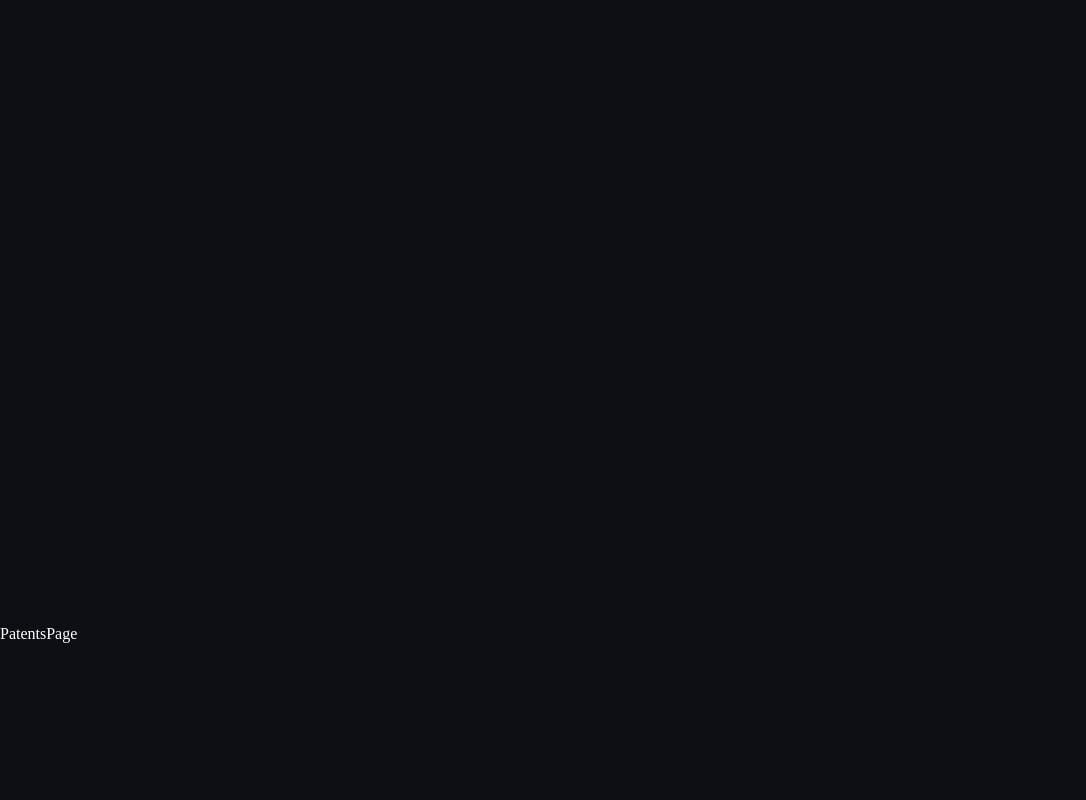
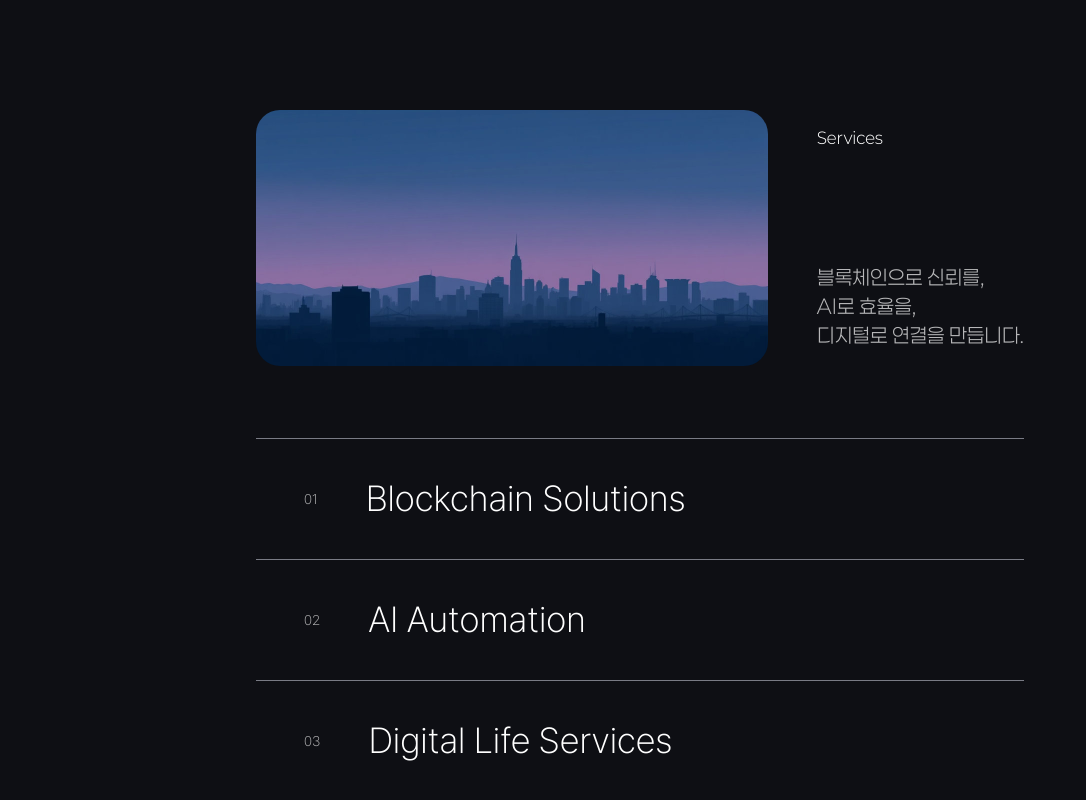
Before and after one commit to se-eun-park/dawn-street, a React (Vite) app: page / in a window 1280 px wide. Shown: the part 1780-2580 px from the top of the page, without its empty margins (0-1086 px from the left). Built offline with nearby package versions, Linux system fonts and the light colour scheme.

Commit message:
feat: service 페이지 구현

```diff
--- /dev/null
+++ b/src/components/ServiceCard.tsx
@@ -0,0 +1,5 @@
+const ServiceCard = () => {
+  return <div className='text-text-white'>ServiceCard</div>
+}
+
+export default ServiceCard
--- /dev/null
+++ b/src/components/ServiceDropDown.tsx
@@ -0,0 +1,55 @@
+import { useState, useRef } from 'react'
+
+type ServiceDropDownProps = {
+  idx: string
+  title: string
+  children: React.ReactNode
+}
+
+const ServiceDropDown = ({ idx, title, children }: ServiceDropDownProps) => {
+  const [isHover, setIsHover] = useState(false)
+  const [isOpen, setIsOpen] = useState(false)
+  const dropdownRef = useRef<HTMLDivElement>(null)
+
+  const handleMouseEnter = () => {
+    setIsOpen(false)
+
+    setIsHover(true)
+    setTimeout(() => {
+      setIsOpen(true)
+    }, 300)
+  }
+
+  const handleMouseLeave = () => {
+    setIsHover(false)
+    setIsOpen(false)
+  }
+
+  return (
+    <div
+      ref={dropdownRef}
+      className={`border-border-gray relative flex h-fit w-full cursor-pointer flex-col border-b px-4 transition-all duration-300 xl:px-12 2xl:px-16 ${isHover ? 'pt-6 pb-52 xl:pt-10 xl:pb-64 2xl:pt-12 2xl:pb-72' : 'py-6 xl:py-10 2xl:py-12'}`}
+      onMouseEnter={handleMouseEnter}
+      onMouseLeave={handleMouseLeave}
+    >
+      <div className='flex items-center gap-4 xl:gap-12 2xl:gap-16'>
+        <span className='text-text-white/70 font-pretendard-200 text-xs xl:text-sm 2xl:text-lg'>
+          {idx}
+        </span>
+        <span className='text-text-white font-pretendard-200 text-lg lg:text-2xl xl:text-4xl 2xl:text-5xl'>
+          {title}
+        </span>
+      </div>
+
+      {isHover && (
+        <div
+          className={`absolute top-36 flex gap-12 transition-all duration-300 ease-in ${isOpen ? 'opacity-100' : 'opacity-0'}`}
+        >
+          {children}
+        </div>
+      )}
+    </div>
+  )
+}
+
+export default ServiceDropDown
--- a/src/components/ServicePageTitle.tsx
+++ b/src/components/ServicePageTitle.tsx
@@ -63,7 +63,7 @@ const DesktopServicePageTitle = () => {
           ease: 'power3.out',
           scrollTrigger: {
             trigger: descriptionRef.current,
-            start: 'top 60%',
+            start: 'top 50%',
             end: 'bottom 20%',
             toggleActions: 'play none none none',
           },
@@ -92,7 +92,7 @@ const DesktopServicePageTitle = () => {
         </p>
 
         <p ref={descriptionRef}>
-          <span className='text-text-white/70 font-pretendard-200 text-xl'>
+          <span className='text-text-white/70 font-paperlogy-300 text-xl'>
             블록체인으로 신뢰를,
             <br /> AI로 효율을,
             <br /> 디지털로 연결을 만듭니다.
@@ -183,7 +183,7 @@ const MobileServicePageTitle = () => {
         </p>
 
         <p ref={descriptionRef}>
-          <span className='text-text-white/70 font-pretendard-200 text-xs md:text-sm'>
+          <span className='text-text-white/70 font-paperlogy-300 text-xs md:text-sm'>
             블록체인으로 신뢰를,
             <br /> AI로 효율을,
             <br /> 디지털로 연결을 만듭니다.
--- a/src/components/common/NavBar.tsx
+++ b/src/components/common/NavBar.tsx
@@ -64,7 +64,7 @@ const DesktopNavBar = ({ nowPage, setNowPage, refresh, setRefresh }: NavBarProps
 }
 
 // 모바일 NavBar 컴포넌트
-const MobileNavBar = ({ nowPage, setNowPage, refresh, setRefresh }: NavBarProps) => {
+const MobileNavBar = ({ setNowPage, refresh, setRefresh }: NavBarProps) => {
   const [isFirstRender, setIsFirstRender] = useState(true)
   const [isMenuOpen, setIsMenuOpen] = useState(false)
 
--- a/src/pages/MetricsPage.tsx
+++ b/src/pages/MetricsPage.tsx
@@ -83,7 +83,7 @@ const MetricsPage = () => {
   }, [])
 
   return (
-    <section className='bg-bg-black-100 flex h-fit w-full flex-col items-center overflow-hidden px-12 pt-24 sm:pt-36'>
+    <section className='bg-bg-black-100 flex h-fit w-full flex-col items-center overflow-hidden px-12 py-24 sm:py-36'>
       <div className='w-full xl:max-w-[60vw]'>
         <div className='flex w-full flex-col items-start lg:ml-24'>
           <h1 ref={headerRef} className='flex flex-col items-start gap-1'>
--- a/src/pages/ServicesPage.tsx
+++ b/src/pages/ServicesPage.tsx
@@ -1,7 +1,25 @@
+import ServicePageTitle from '@/components/ServicePageTitle'
+import ServiceDropDown from '@/components/ServiceDropDown'
+import ServiceCard from '@/components/ServiceCard'
+
 const ServicesPage = () => {
   return (
-    <section className='bg-bg-black-100 h-screen px-12 pt-24'>
-      <h1 className='text-text-white'>ServicesPage</h1>
+    <section className='bg-bg-black-100 flex h-fit flex-col items-center gap-8 overflow-hidden px-12 py-24 sm:py-36 lg:gap-18'>
+      <ServicePageTitle />
+
+      <div className='border-border-gray flex w-[60vw] flex-col border-t'>
+        <ServiceDropDown idx={'01'} title={'Blockchain Solutions'}>
+          <ServiceCard />
+        </ServiceDropDown>
+
+        <ServiceDropDown idx={'02'} title={'AI Automation'}>
+          <ServiceCard />
+        </ServiceDropDown>
+
+        <ServiceDropDown idx={'03'} title={'Digital Life Services'}>
+          <ServiceCard />
+        </ServiceDropDown>
+      </div>
     </section>
   )
 }
```
